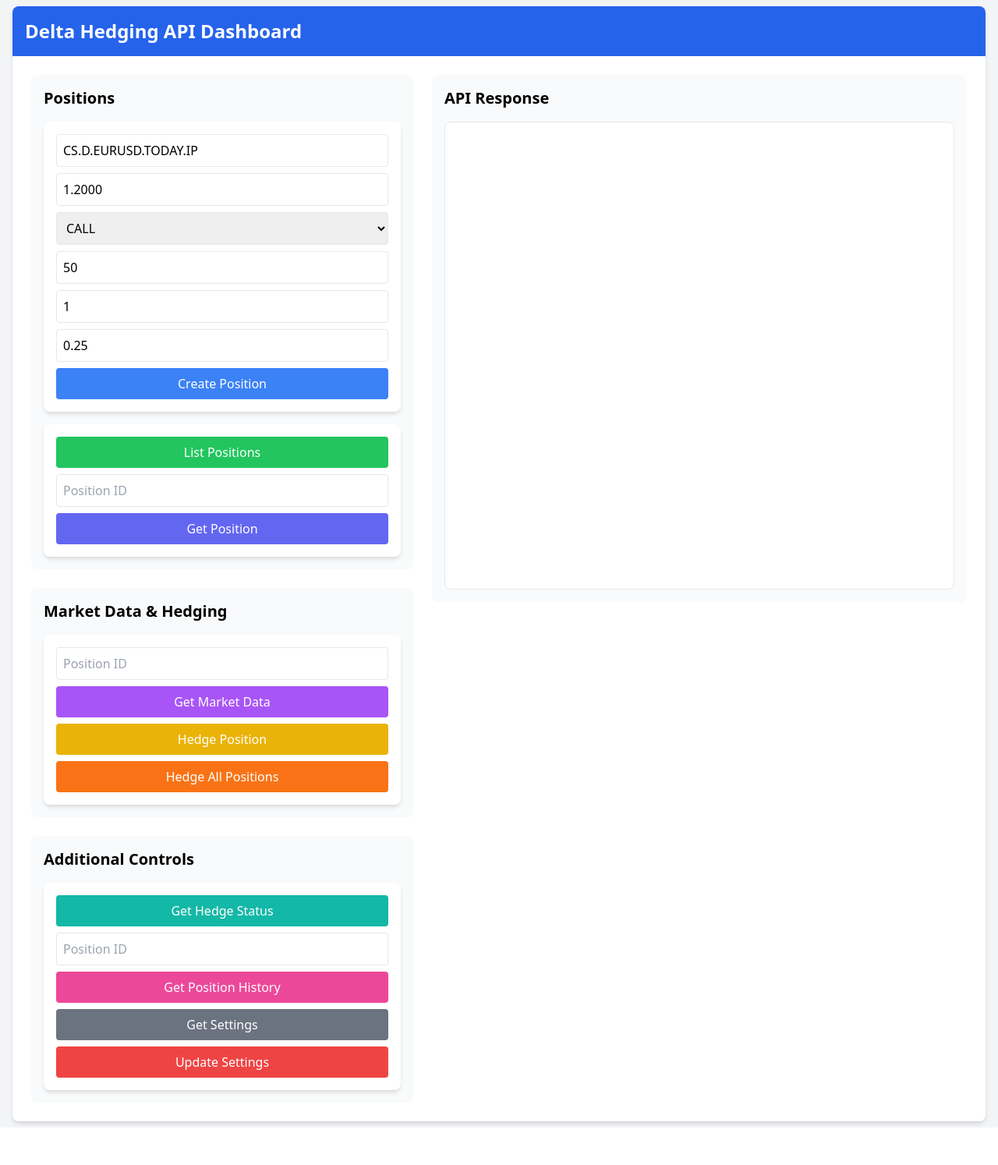
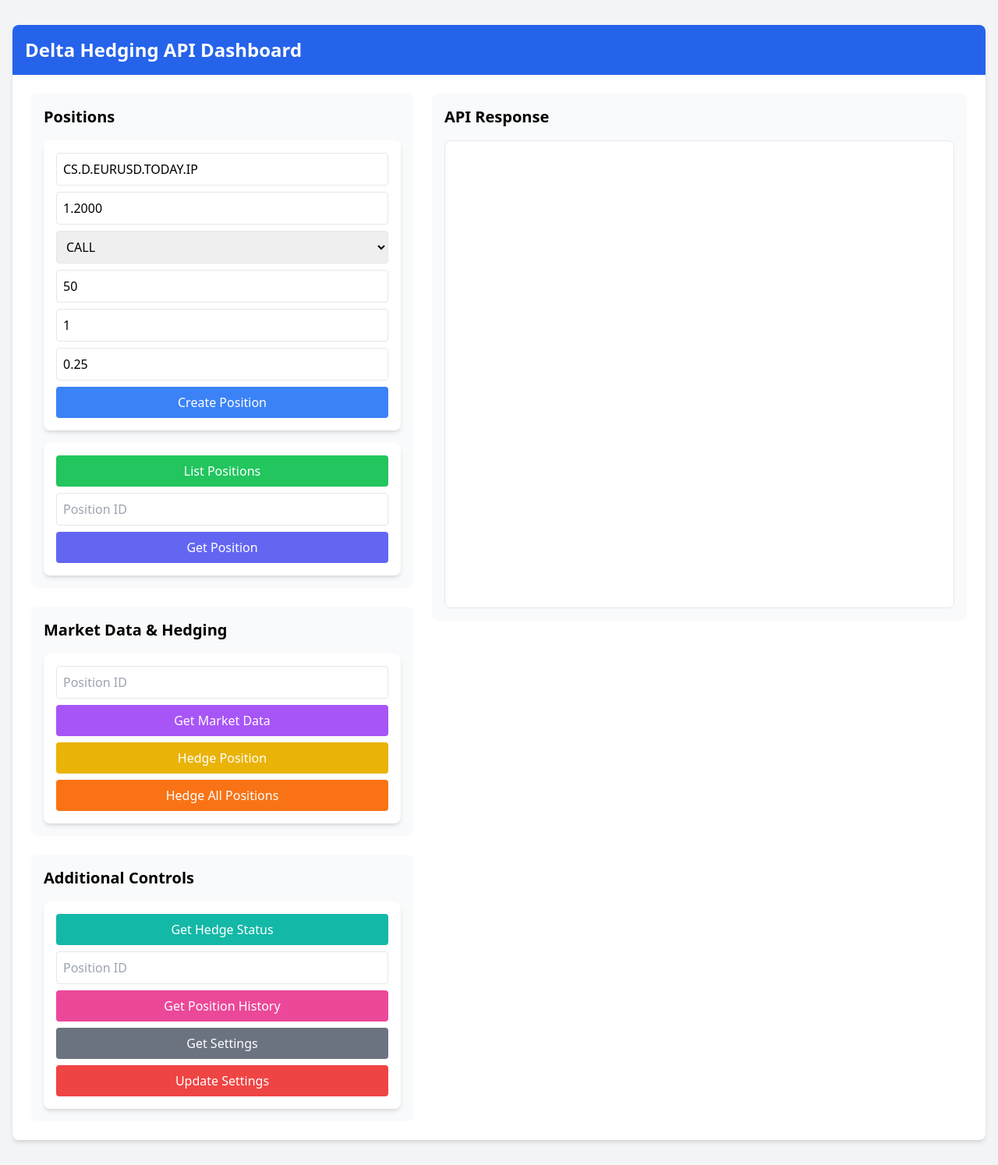
Before and after one commit to kneeraazon404/delta-hedging-platform, a Flask app: template templates/index.html in a window 1280 px wide. Shown: the whole page at 78% size. Before the commit the page ends 1446 px from the top, so only its background shows below. Run offline with Flask 3, Linux system fonts and the light colour scheme; the template is opened without the code that fills it, so the values that code supplies are empty; parts of the project's set-up code (start-up, migrations or seed data) failed here and were passed over; some libraries are stand-ins or nearby versions.

Commit message:
first phase ready

```diff
--- a/main.py
+++ b/main.py
@@ -6,7 +6,7 @@ from app import app
 
 if __name__ == "__main__":
     logging.basicConfig(
-        filename="delta_hedger.log",
+        filename="logs/delta_hedger.log",
         level=logging.INFO,
         format="%(asctime)s - %(levelname)s - %(message)s",
     )
--- a/templates/index.html
+++ b/templates/index.html
@@ -8,7 +8,7 @@
     <script src="https://unpkg.com/axios/dist/axios.min.js"></script>
 </head>
 <body class="bg-gray-100 min-h-screen">
-    <div class="container mx-auto px-4 py-2">
+    <div class="container mx-auto px-4 py-8">
         <div class="bg-white shadow-md rounded-lg overflow-hidden">
             <div class="bg-blue-600 text-white p-4">
                 <h1 class="text-2xl font-bold">Delta Hedging API Dashboard</h1>
```
